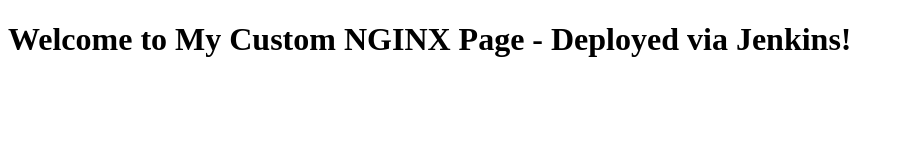
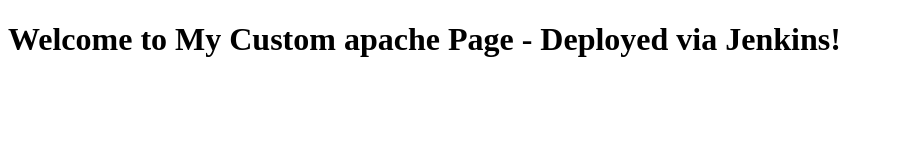
Before and after one commit to AMIRMUJAWAR-WEB/nginix, a plain HTML site: page index.html in a window 1280 px wide. Shown: the whole page, without its empty margins (0-904 px from the left). Drawn offline with Linux system fonts and the light colour scheme.

Commit message:
Update index.html

```diff
--- a/index.html
+++ b/index.html
@@ -4,6 +4,6 @@
     <title>My Custom NGINX Page</title>
 </head>
 <body>
-    <h1>Welcome to My Custom NGINX Page - Deployed via Jenkins!</h1>
+    <h1>Welcome to My Custom apache Page - Deployed via Jenkins!</h1>
 </body>
 </html>
```
